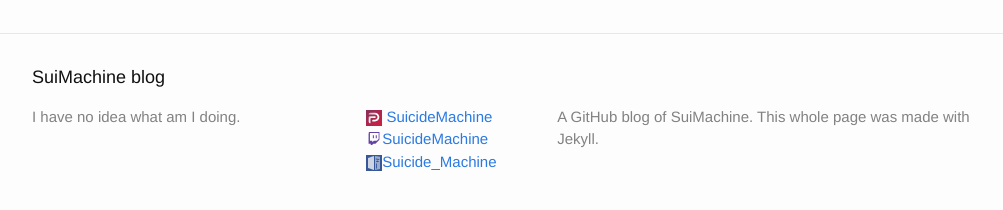
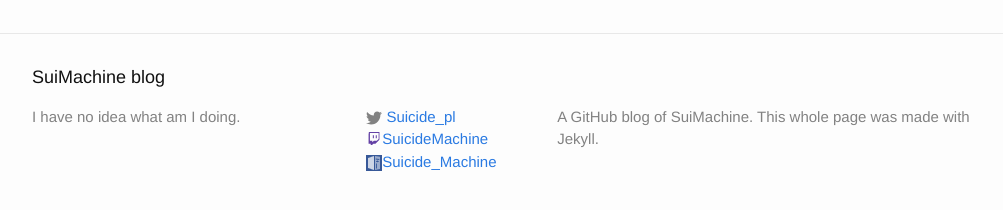
Before and after one commit to SuiMachine/SuiMachine.github.io, a Jekyll site: the page built from index.html, in a window 1280 px wide and 900 px high, scrolled down 5448 px. Shown: the part 667-877 px from the top of the window, without its empty margins (138-1141 px from the left). Built offline with Jekyll 4.4.1, drawn with Linux system fonts in a browser that asks for light colours.

Commit message:
Should have scrapped it long time ago

```diff
--- a/_config.yml
+++ b/_config.yml
@@ -8,7 +8,7 @@ description: > # this means to ignore newlines until "baseurl:"
   This whole page was made with Jekyll.
 baseurl: "" # the subpath of your site, e.g. /blog
 url: "https://suimachine.github.io" # the base hostname & protocol for your site
-parler_username: SuicideMachine
+twitter_username: Suicide_pl
 twitch_username:  SuicideMachine
 pcgw_username:  Suicide_Machine
 
```
